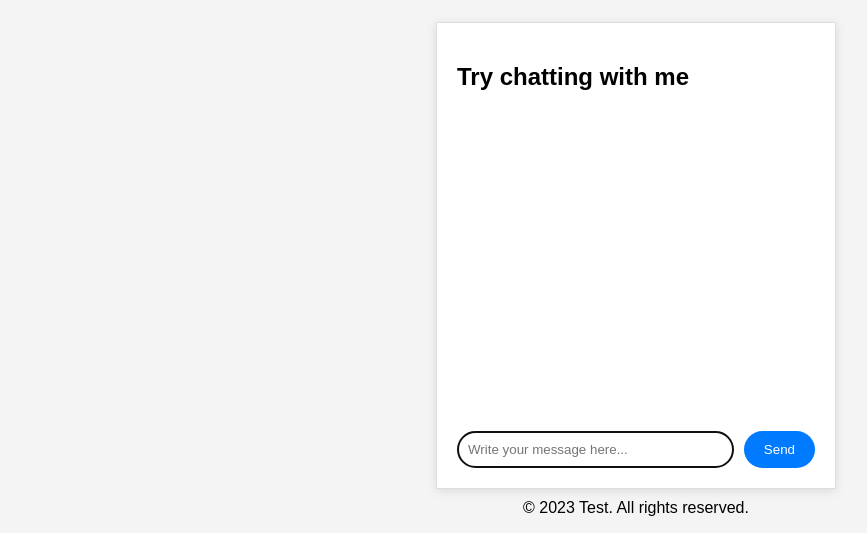
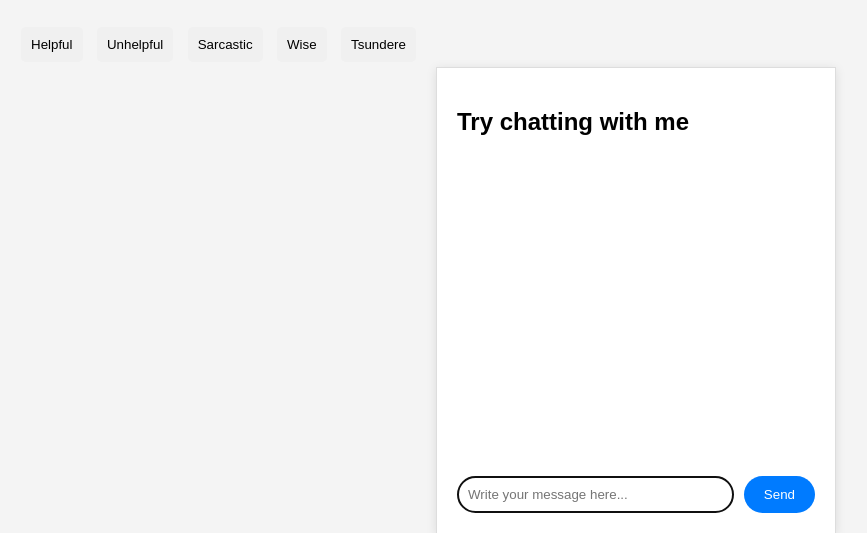
Before and after one commit to software-students-fall2023/5-final-project-mostly_afk, a Flask app: page / in a window 1280 px wide. Shown: the part 78-611 px from the top of the page, without its empty margins (4-871 px from the left). Run offline with Flask 3, Linux system fonts and the light colour scheme.

Commit message:
added personalities

```diff
--- a/web_app/app.py
+++ b/web_app/app.py
@@ -42,9 +42,10 @@ def get_response():
     Get response for user input.
     """
     user_input = request.form.get("user_input")
+    personality = request.form.get("personality", "helpful")
     try:
         response = requests.post(
-            "http://client:5002/get_response", json={"prompt": user_input}, timeout=10
+            "http://client:5002/get_response", json={"prompt": user_input, "personality": personality}, timeout=10
         )
         response.raise_for_status()
         ai_response = response.json().get("response")
--- a/web_app/static/style.css
+++ b/web_app/static/style.css
@@ -3,6 +3,20 @@ body {
     background-color: #f4f4f4;
     margin: 0;
     padding: 20px;
+}
+
+.personality-button {
+    margin: 5px;
+    padding: 10px;
+    border: none;
+    border-radius: 5px;
+    background-color: #f0f0f0;
+    cursor: pointer;
+}
+
+.personality-button.active {
+    background-color: #007bff;
+    color: white;
 }
 
 .chat-container {
--- a/web_app/templates/index.html
+++ b/web_app/templates/index.html
@@ -10,6 +10,13 @@
     <header>
         <h1>Test</h1>
     </header>
+    <div class="personality-buttons">
+        <button class="personality-button" data-personality="helpful">Helpful</button>
+        <button class="personality-button" data-personality="unhelpful">Unhelpful</button>
+        <button class="personality-button" data-personality="sarcastic">Sarcastic</button>
+        <button class="personality-button" data-personality="wise">Wise</button>
+        <button class="personality-button" data-personality="tsundere">Tsundere</button>
+    </div>
     <main class="chat-container" role="main">
         <h2>Try chatting with me</h2>
         <section class="chat-box" aria-label="Chat messages" aria-live="polite">
@@ -30,6 +37,7 @@
     <script>
         $(document).ready(function() {
             let sessionCleared = false;
+            let selectedPersonality = "helpful";
 
             function clearSession() {
                 if (!sessionCleared) {
@@ -52,15 +60,24 @@
             window.addEventListener('beforeunload', clearSession);
             window.addEventListener('unload', clearSession);
 
+            $('.personality-button').click(function() {
+                selectedPersonality = $(this).data('personality');
+                $('.personality-button').removeClass('active');
+                $(this).addClass('active');
+            });
+
             $('.message-form').on('submit', function(e) {
                 e.preventDefault();
                 let userInput = $('#user_input').val();
                 $('#user_input').val('');
                 if (userInput.trim() !== '') {
                     $('.chat-box').append('<div class="message user">' + userInput + '</div>');
-                    $.post('/get_response', { user_input: userInput }, function(response) {
+                    $.post('/get_response', { user_input: userInput, personality: selectedPersonality }, function(response) {
                         $('.chat-box').append('<div class="message ai">' + response + '</div>');
                     });
+                    // $.post('/get_response', { user_input: userInput }, function(response) {
+                    //     $('.chat-box').append('<div class="message ai">' + response + '</div>');
+                    // });
                 }
             });
         });
```
Also changed, not shown: client/client.py (+13 -6 lines), 3 other files.
